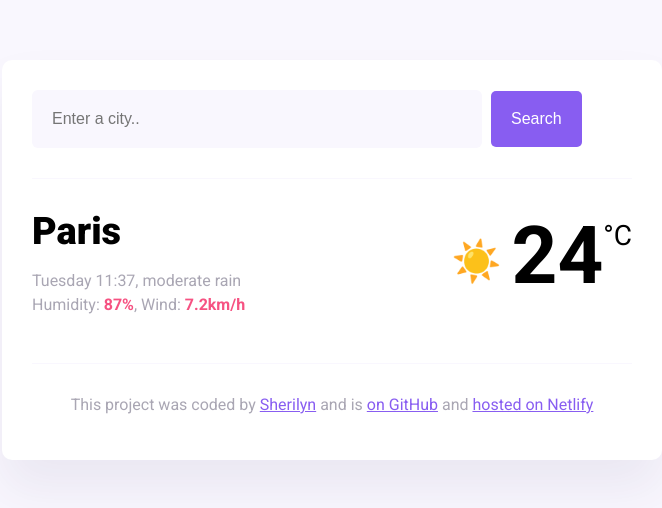
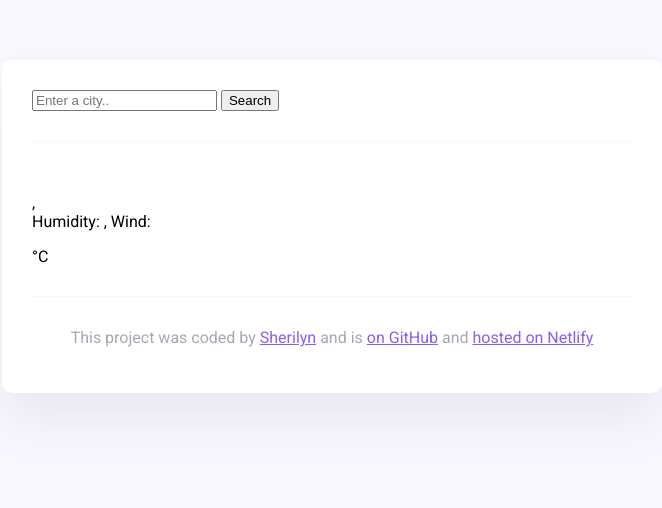
Before and after one commit to sherilyn02/weather-app, a website built with Parcel: page index.html in a window 1280 px wide. Shown: the whole page, without its empty margins (308-970 px from the left). Built offline with nearby package versions, Linux system fonts and the light colour scheme.

Commit message:
Update index.html
html created

```diff
--- a/index.html
+++ b/index.html
@@ -16,33 +16,37 @@
   <body>
     <div class="weather-app">
       <header>
-        <form id="search-form">
+        <form class="search-form" id="search-form">
           <input
             type="search"
             placeholder="Enter a city.."
             required
-            class="search-input"
-            id="search-input"
+            id="search-form-input"
+            class="search-form-input"
           />
-          <input type="submit" value="Search" class="search-button" />
+          <input type="submit" value="Search" class="search-form-button" />
         </form>
       </header>
       <main>
-        <div class="current-weather">
+        <div class="weather-app-data">
           <div>
-            <h1 class="current-city" id="current-city">Paris</h1>
-            <p class="current-details">
-              <span id="current-date"></span>, moderate rain <br />
-              Humidity: <strong>87%</strong>, Wind: <strong>7.2km/h</strong>
+            <h1 class="weather-app-city" id="city"></h1>
+            <p class="weather-app-details">
+              <span id="time"></span>,
+              <span id="description"></span>
+              <br />
+              Humidity: <strong id="humidity"></strong>, Wind:
+              <strong id="wind-speed"></strong>
             </p>
           </div>
-          <div class="current-temperature">
-            <span class="current-temperature-icon">☀️</span
-            ><span class="current-temperature-value" id="current-temperature"
-              >24</span
-            ><span class="current-temperature-unit">°C</span>
+          <div class="weather-app-temperature-container">
+            <div id="icon"></div>
+            <div class="weather-app-temperature" id="temperature"></div>
+            <div class="weatehr-app-unit">°C</div>
           </div>
         </div>
+      </main>
+
       </main>
       <footer>
         <p>
```
